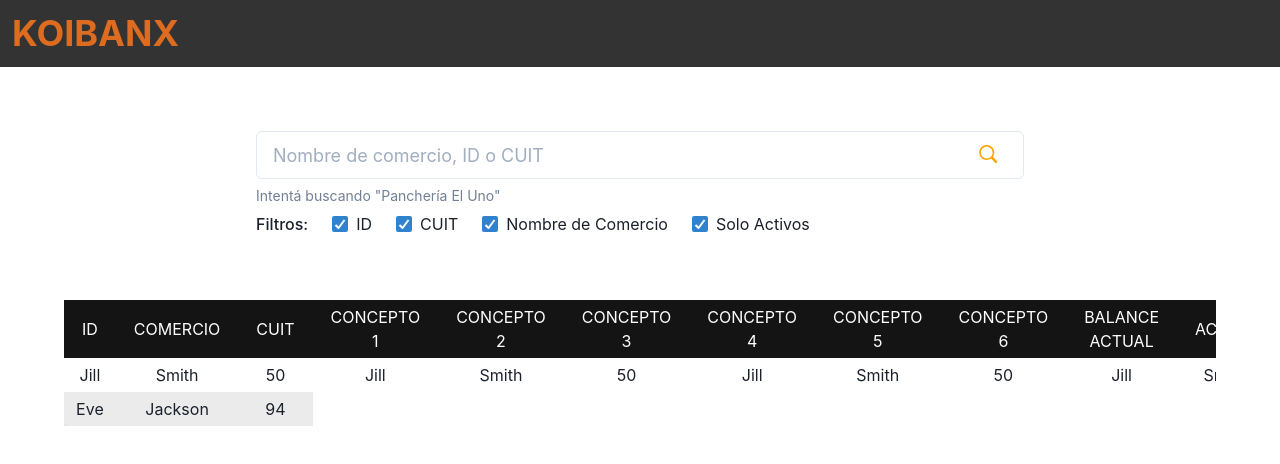
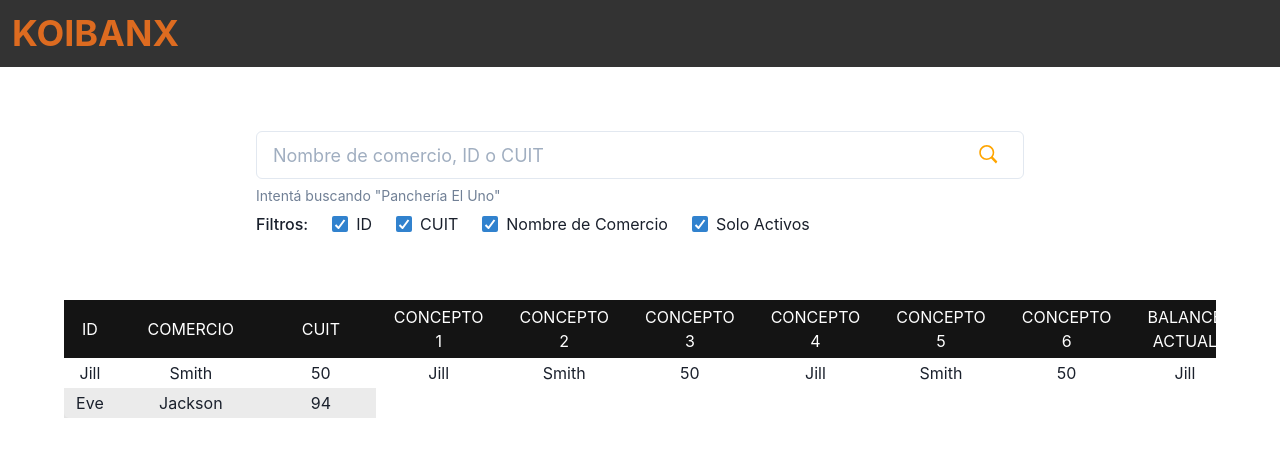
Before and after one commit to justkahdri/koibanx-challenge, a React (Vite) app: page / in a window 1280 px wide. Shown: the top 464 px of the page. Built offline with nearby package versions, Linux system fonts and the light colour scheme.

Commit message:
minor changes in Table styles

```diff
--- a/src/components/styles/table.css
+++ b/src/components/styles/table.css
@@ -9,6 +9,10 @@
   border-spacing: 0;
   border-radius: 5px;
   box-shadow: 0 0 20px #0002;
+}
+
+#results h2 {
+  font-size: large;
 }
 
 /* HEADERS */
@@ -26,12 +30,20 @@
 
 /* COMMON & BORDERS */
 #results td {
-  padding: 5px 8px;
+  padding: 3px 8px;
 }
 
 /* DATA STYLE DETAILS */
 #results td.active {
   color: var(--chakra-colors-orange-500);
+}
+
+#results td:nth-child(2) {
+  min-width: 150px; /* Commerce Name */
+}
+
+#results td:nth-child(3) {
+  min-width: 110px; /* CUIT Numbers */
 }
 
 /* ROWS */
```
